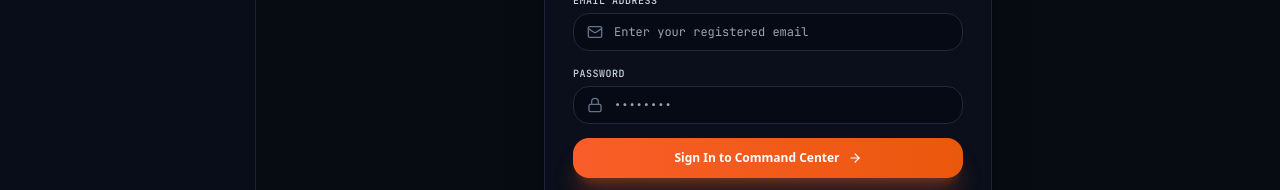
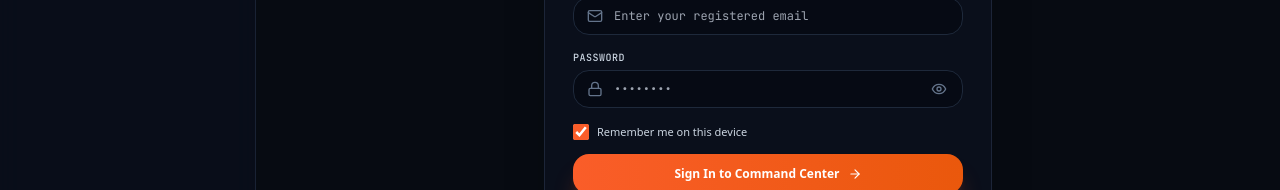
Before and after one commit to MK-codes365/ReconAi, a Next.js app in the folder apps/web/: page /login in a window 1280 px wide. Shown: the part 434-624 px from the top of the page. Built offline with nearby package versions, Linux system fonts and the light colour scheme; no server answers.

Commit message:
feat: add password eye toggle and persistent Remember Me session retention

```diff
--- a/apps/web/src/app/login/page.tsx
+++ b/apps/web/src/app/login/page.tsx
@@ -6,7 +6,7 @@
 import { motion, AnimatePresence } from 'framer-motion';
 import {
   Lock, Mail, ArrowRight, CheckCircle2, UserCheck, ShieldAlert,
-  User, UserPlus, LogIn, Crown
+  User, UserPlus, LogIn, Crown, Eye, EyeOff
 } from 'lucide-react';
 
 export default function LoginPage() {
@@ -15,10 +15,13 @@
 
   const [email, setEmail] = useState('');
   const [password, setPassword] = useState('');
+  const [showPassword, setShowPassword] = useState(false);
+  const [rememberMe, setRememberMe] = useState(true);
 
   const [regName, setRegName] = useState('');
   const [regEmail, setRegEmail] = useState('');
   const [regPassword, setRegPassword] = useState('');
+  const [showRegPassword, setShowRegPassword] = useState(false);
   const [regRole, setRegRole] = useState<'ADMIN' | 'OPERATOR'>('OPERATOR');
 
   const [loading, setLoading] = useState(false);
@@ -29,6 +32,13 @@
     const token = localStorage.getItem('reconai_token');
     if (token) {
       router.push('/dashboard');
+      return;
+    }
+
+    const savedEmail = localStorage.getItem('reconai_saved_email');
+    if (savedEmail) {
+      setEmail(savedEmail);
+      setRememberMe(true);
     }
   }, [router]);
 
@@ -55,7 +65,16 @@
 
       localStorage.setItem('reconai_token', data.token);
       localStorage.setItem('reconai_user', JSON.stringify(data.user));
-      document.cookie = `reconai_token=${data.token}; path=/; max-age=604800; SameSite=Lax`;
+
+      if (rememberMe) {
+        localStorage.setItem('reconai_saved_email', targetEmail);
+        localStorage.setItem('reconai_remember', 'true');
+      } else {
+        localStorage.removeItem('reconai_saved_email');
+        localStorage.removeItem('reconai_remember');
+      }
+
+      document.cookie = `reconai_token=${data.token}; path=/; max-age=2592000; SameSite=Lax`;
 
       setSuccess(`Signed in as ${data.user.role}! Redirecting...`);
       setTimeout(() => {
@@ -99,7 +118,9 @@
 
       localStorage.setItem('reconai_token', data.token);
       localStorage.setItem('reconai_user', JSON.stringify(data.user));
-      document.cookie = `reconai_token=${data.token}; path=/; max-age=604800; SameSite=Lax`;
+      localStorage.setItem('reconai_saved_email', regEmail);
+      localStorage.setItem('reconai_remember', 'true');
+      document.cookie = `reconai_token=${data.token}; path=/; max-age=2592000; SameSite=Lax`;
 
       setSuccess(`Account created as ${data.user.role}! Redirecting to Command Center...`);
       setTimeout(() => {
@@ -219,14 +240,34 @@
               <div className="relative">
                 <Lock className="w-4 h-4 text-slate-500 absolute left-3.5 top-1/2 -translate-y-1/2" />
                 <input
-                  type="password"
+                  type={showPassword ? 'text' : 'password'}
                   required
                   value={password}
                   onChange={(e) => setPassword(e.target.value)}
-                  className="w-full pl-10 pr-3.5 py-2.5 bg-[#060a14] border border-slate-800 rounded-xl text-white focus:outline-none focus:border-[#FA5D29]/80 font-mono text-xs transition"
+                  className="w-full pl-10 pr-10 py-2.5 bg-[#060a14] border border-slate-800 rounded-xl text-white focus:outline-none focus:border-[#FA5D29]/80 font-mono text-xs transition"
                   placeholder="••••••••"
                 />
+                <button
+                  type="button"
+                  onClick={() => setShowPassword(!showPassword)}
+                  className="absolute right-3 top-1/2 -translate-y-1/2 text-slate-500 hover:text-slate-200 transition p-1"
+                  tabIndex={-1}
+                >
+                  {showPassword ? <EyeOff className="w-4 h-4" /> : <Eye className="w-4 h-4" />}
+                </button>
               </div>
+            </div>
+
+            <div className="flex items-center justify-between pt-0.5">
+              <label className="flex items-center space-x-2 cursor-pointer select-none">
+                <input
+                  type="checkbox"
+                  checked={rememberMe}
+                  onChange={(e) => setRememberMe(e.target.checked)}
+                  className="w-4 h-4 rounded border-slate-700 bg-[#060a14] text-[#FA5D29] accent-[#FA5D29] focus:ring-0 cursor-pointer"
+                />
+                <span className="text-[11px] text-slate-300 font-medium">Remember me on this device</span>
+              </label>
             </div>
 
             <button
@@ -288,13 +329,21 @@
               <div className="relative">
                 <Lock className="w-4 h-4 text-slate-500 absolute left-3.5 top-1/2 -translate-y-1/2" />
                 <input
-                  type="password"
+                  type={showRegPassword ? 'text' : 'password'}
                   required
                   value={regPassword}
                   onChange={(e) => setRegPassword(e.target.value)}
-                  className="w-full pl-10 pr-3.5 py-2.5 bg-[#060a14] border border-slate-800 rounded-xl text-white focus:outline-none focus:border-[#FA5D29]/80 font-mono text-xs transition"
+                  className="w-full pl-10 pr-10 py-2.5 bg-[#060a14] border border-slate-800 rounded-xl text-white focus:outline-none focus:border-[#FA5D29]/80 font-mono text-xs transition"
                   placeholder="Create secure password"
                 />
+                <button
+                  type="button"
+                  onClick={() => setShowRegPassword(!showRegPassword)}
+                  className="absolute right-3 top-1/2 -translate-y-1/2 text-slate-500 hover:text-slate-200 transition p-1"
+                  tabIndex={-1}
+                >
+                  {showRegPassword ? <EyeOff className="w-4 h-4" /> : <Eye className="w-4 h-4" />}
+                </button>
               </div>
             </div>
 
```
Also changed, not shown: 1 other file (tests, documents, lock files or other folders).
